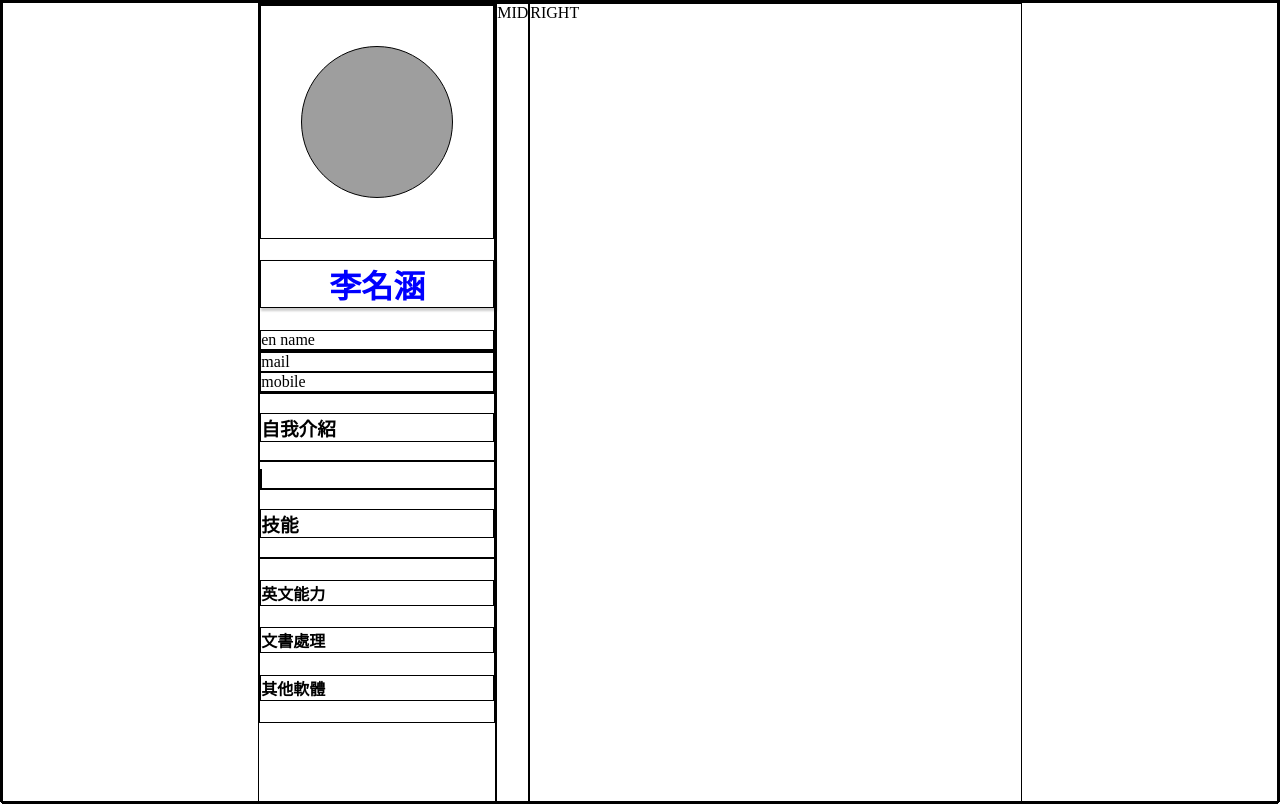
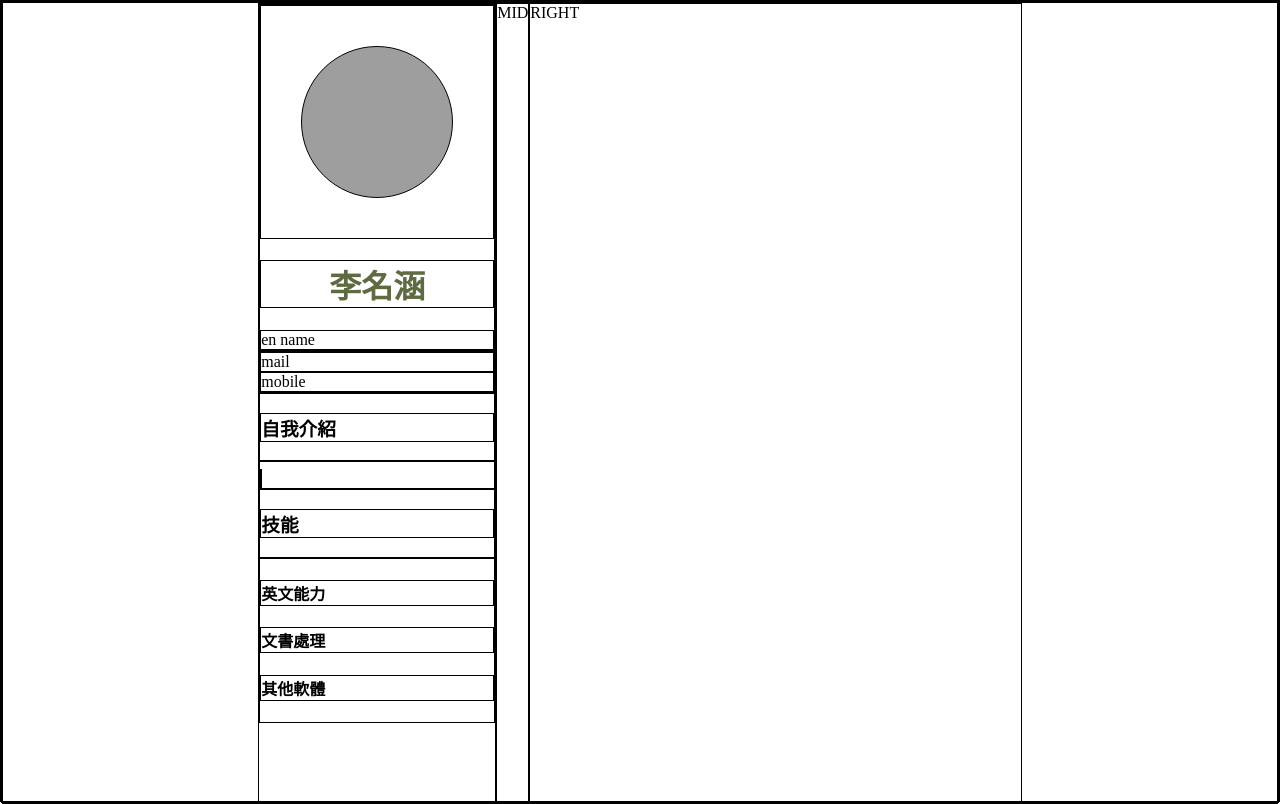
Before and after one commit to Aquariusmandy/resume_lab, a plain HTML site: page index.html in a window 1280 px wide. Drawn offline with Linux system fonts and the light colour scheme; grey boxes are pictures that could not be loaded.

Commit message:
改圖片跟字的顏色

```diff
--- a/style.css
+++ b/style.css
@@ -30,14 +30,14 @@ html, body{
 .picture{
   height : 150px;
   width :150px;
-  background-image: url("https://cdn.hk01.com/di/media/images/1605197/org/755c4f194c77583bb1cadfdb913f2b4a.png/tgq8OPX2N_F5G43N8GqcjC2PwZYrI1zvEX3lbBF95Ww?v=w1920");
+  background-image: url("https://scontent-tpe1-1.xx.fbcdn.net/v/t39.30808-6/277816384_4695661370543528_26954825586312807_n.jpg?_nc_cat=103&ccb=1-5&_nc_sid=09cbfe&_nc_ohc=s-kg0-UcEYQAX9TFA22&_nc_ht=scontent-tpe1-1.xx&oh=00_AT_3g8yKWxdRd2p7QgqVT_AlRbhP2WLSs6tlC95gCN4ZcQ&oe=625DBF15");
   background-size: cover;
   border-radius: 100%;
 }
 
 .name.zh-name{
   text-align: center;
-  color: blue;
+  color: #5E6A40;
   font-weight:bolder;
-  box-shadow:2px 2px 2px 1px rgba(0,0,0,0.2);
+  /*box-shadow:3px 3px 3px 1px rgba(0,0,0,0.2);*/
 }
```
